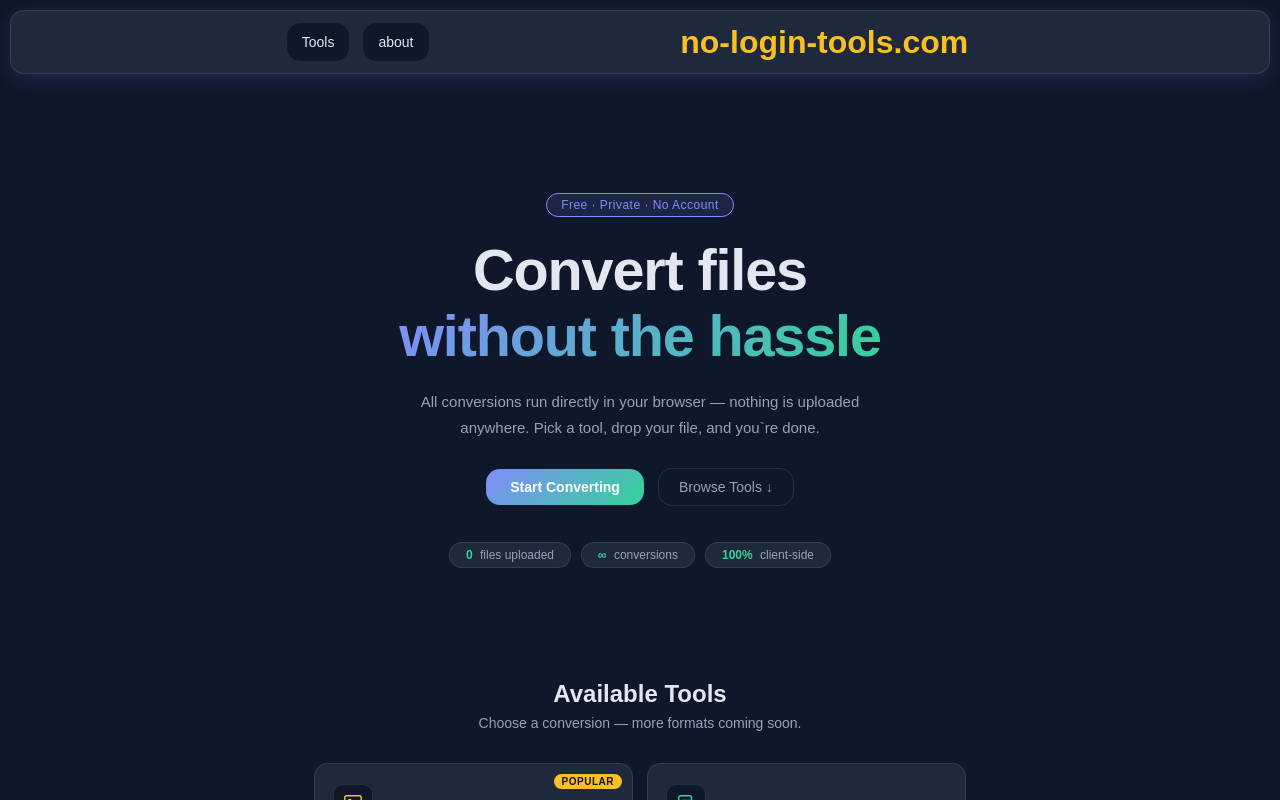
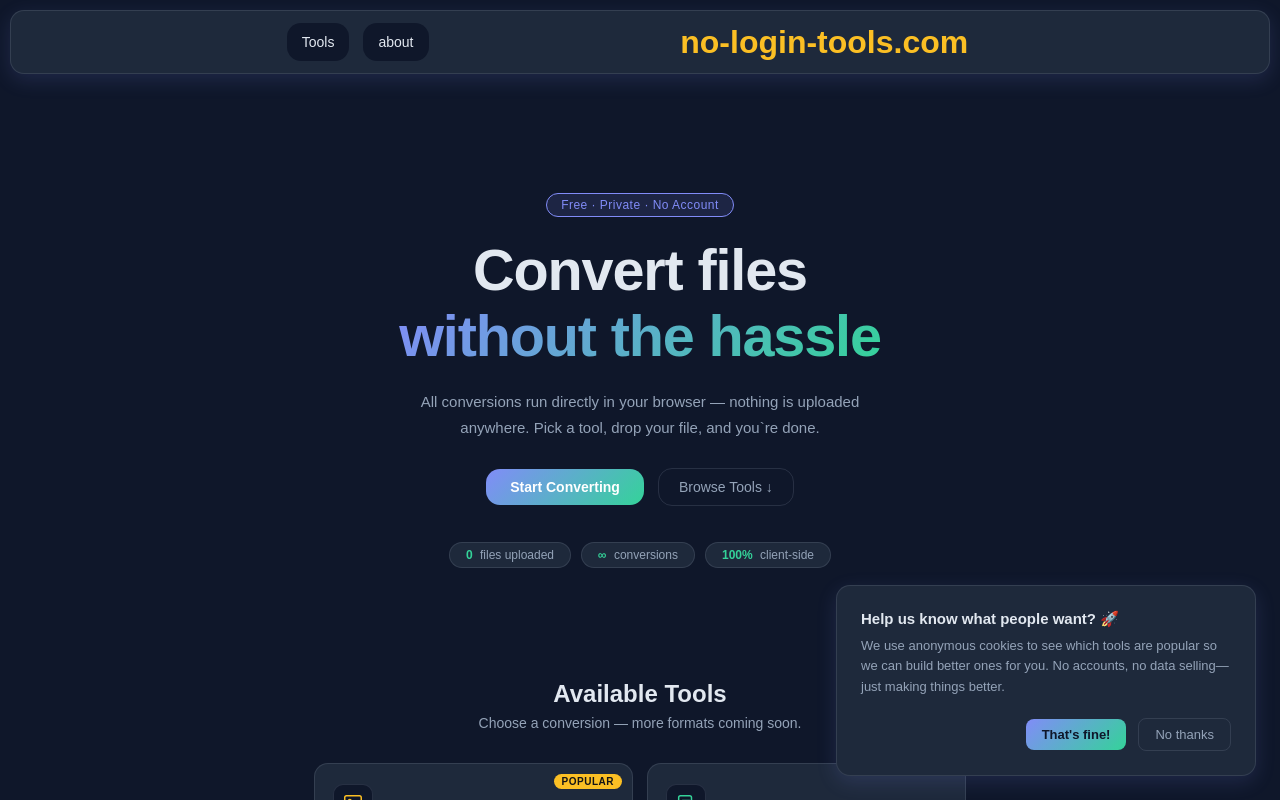
Before and after one commit to rahoonramin-hub/tools, a Next.js app: page / in a window 1280 px wide. Shown: the top 800 px of the page. Built offline with nearby package versions, Linux system fonts and the light colour scheme.

Commit message:
cookie component and vercel analytics

```diff
--- a/package.json
+++ b/package.json
@@ -10,6 +10,8 @@
   },
   "dependencies": {
     "@next/third-parties": "^16.2.7",
+    "@vercel/analytics": "^2.0.1",
+    "@vercel/speed-insights": "^2.0.0",
     "docx": "^9.7.1",
     "jspdf": "^4.2.1",
     "next": "16.2.7",
--- a/src/app/globals.css
+++ b/src/app/globals.css
@@ -1690,3 +1690,97 @@ body[data-format="png"] .badge-jpg {
     filter: brightness(0.75);
 
 }
+/*cookie*/
+.cookie-banner {
+  position: fixed;
+  bottom: 24px;
+  right: 24px;
+  max-width: 420px;
+  background-color: var(--surface);
+  border: 1px solid var(--border);
+  border-radius: var(--radius);
+  padding: 1.5rem;
+  box-shadow: var(--shadow);
+  z-index: 9999;
+  display: flex;
+  flex-direction: column;
+  gap: 1.25rem;
+  animation: slideUp 0.4s ease-out;
+}
+
+@media (max-width: 500px) {
+  .cookie-banner {
+    bottom: 12px;
+    left: 12px;
+    right: 12px;
+    max-width: calc(100% - 24px);
+  }
+}
+
+.cookie-content {
+  display: flex;
+  flex-direction: column;
+  gap: 0.5rem;
+}
+
+.cookie-title {
+  font-size: 15px;
+  font-weight: 600;
+  color: var(--txt);
+}
+
+.cookie-text {
+  font-size: 13px;
+  color: var(--txt-muted);
+  line-height: 1.6;
+}
+
+.cookie-actions {
+  display: flex;
+  align-items: center;
+  justify-content: flex-end;
+  gap: 12px;
+}
+
+.cookie-btn {
+  padding: 8px 16px;
+  font-size: 13px;
+  font-weight: 500;
+  border-radius: 8px;
+  cursor: pointer;
+  transition: all 0.2s ease;
+}
+
+.cookie-btn-accept {
+  background: var(--gradient);
+  color: var(--bg);
+  border: none;
+  font-weight: 600;
+}
+
+.cookie-btn-accept:hover {
+  opacity: 0.9;
+  transform: translateY(-1px);
+}
+
+.cookie-btn-decline {
+  background: transparent;
+  color: var(--txt-muted);
+  border: 1px solid var(--border);
+}
+
+.cookie-btn-decline:hover {
+  color: var(--txt);
+  background-color: var(--surface-2);
+}
+
+@keyframes slideUp {
+  from {
+    transform: translateY(20px);
+    opacity: 0;
+  }
+  to {
+    transform: translateY(0);
+    opacity: 1;
+  }
+}
--- a/src/app/layout.jsx
+++ b/src/app/layout.jsx
@@ -1,7 +1,11 @@
 import Navbar from "@/components/navbar";
 import Script from "next/script";
+import CookieConsent from "@/components/CookieConsent";
+import { Analytics } from '@vercel/analytics/next';
+import { SpeedInsights } from '@vercel/speed-insights/next';
 import { Geist, Geist_Mono } from "next/font/google";
 import "./globals.css";
+
 
 const geistSans = Geist({
   variable: "--font-geist-sans",
@@ -24,7 +28,9 @@ export default function RootLayout({ children }) {
       <body className={`${geistSans.variable} ${geistMono.variable}`}>
         <Navbar />
         <main>{children}</main>
-
+        <CookieConsent />
+        <Analytics />
+        <SpeedInsights />
         <Script
           src="https://www.googletagmanager.com/gtag/js?id=G-4NJG903Z4E"
           strategy="afterInteractive"
--- /dev/null
+++ b/src/components/CookieConsent.jsx
@@ -0,0 +1,57 @@
+// src/components/CookieConsent.jsx
+"use client";
+
+import { useState, useEffect } from "react";
+
+export default function CookieConsent() {
+  const [showBanner, setShowBanner] = useState(false);
+
+  useEffect(() => {
+    const consent = localStorage.getItem("cookie_consent");
+    if (!consent) {
+      // رفع ارور cascading renders ری‌آکت ۱۹ با به تاخیر انداختن تغییر استیت
+      const timer = setTimeout(() => {
+        setShowBanner(true);
+      }, 50);
+
+      return () => clearTimeout(timer); // پاک‌سازی تایمر در صورت Unmount شدن
+    }
+  }, []);
+
+  const handleConsent = (status) => {
+    localStorage.setItem("cookie_consent", status);
+    setShowBanner(false);
+
+    // اعلام وضعیت رضایت کاربر به گوگل آنالیتیکس بر اساس استاندارد Consent Mode v2
+    if (typeof window !== "undefined" && window.gtag) {
+      window.gtag("consent", "update", {
+        analytics_storage: status === "granted" ? "granted" : "denied",
+      });
+    }
+  };
+
+  if (!showBanner) return null;
+
+  return (
+    <div className="cookie-banner">
+      <div className="cookie-content">
+        <h4 className="cookie-title">Help us know what people want? 🚀</h4>
+        <p className="cookie-text">
+          We use anonymous cookies to see which tools are popular so we can build better ones for you. No accounts, no data selling—just making things better.
+        </p>
+      </div>
+      <div className="cookie-actions">
+        <button
+          className="cookie-btn cookie-btn-accept"
+          onClick={() => handleConsent("granted")}
+        >{"That's fine!"}</button>
+        <button
+          className="cookie-btn cookie-btn-decline"
+          onClick={() => handleConsent("denied")}
+        >
+          No thanks
+        </button>
+      </div>
+    </div>
+  );
+}
```
Also changed, not shown: src/components/footer.css (deleted, +0 -57 lines), src/components/navbar.css (deleted, +0 -102 lines), 1 other file (tests, documents, lock files or other folders).
